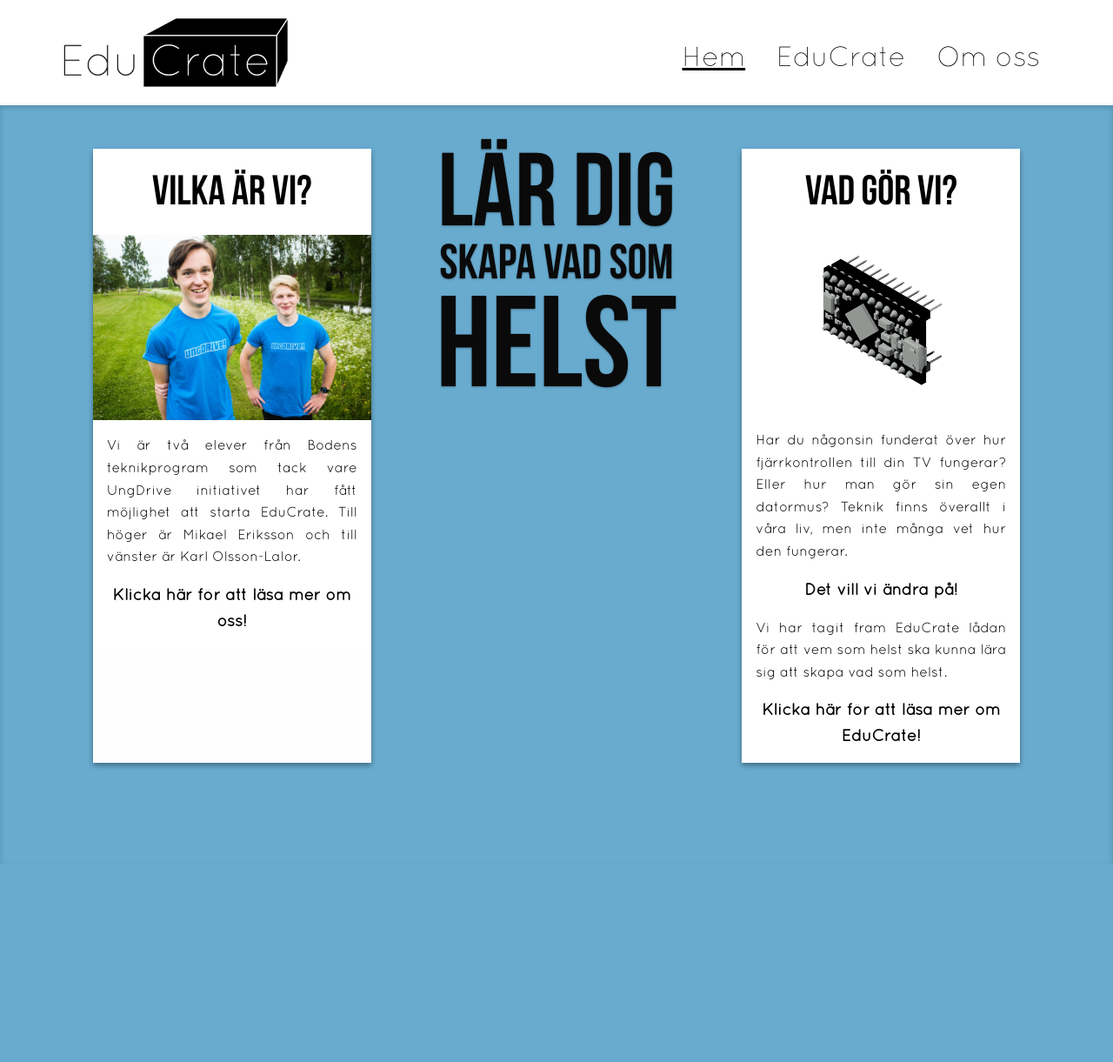
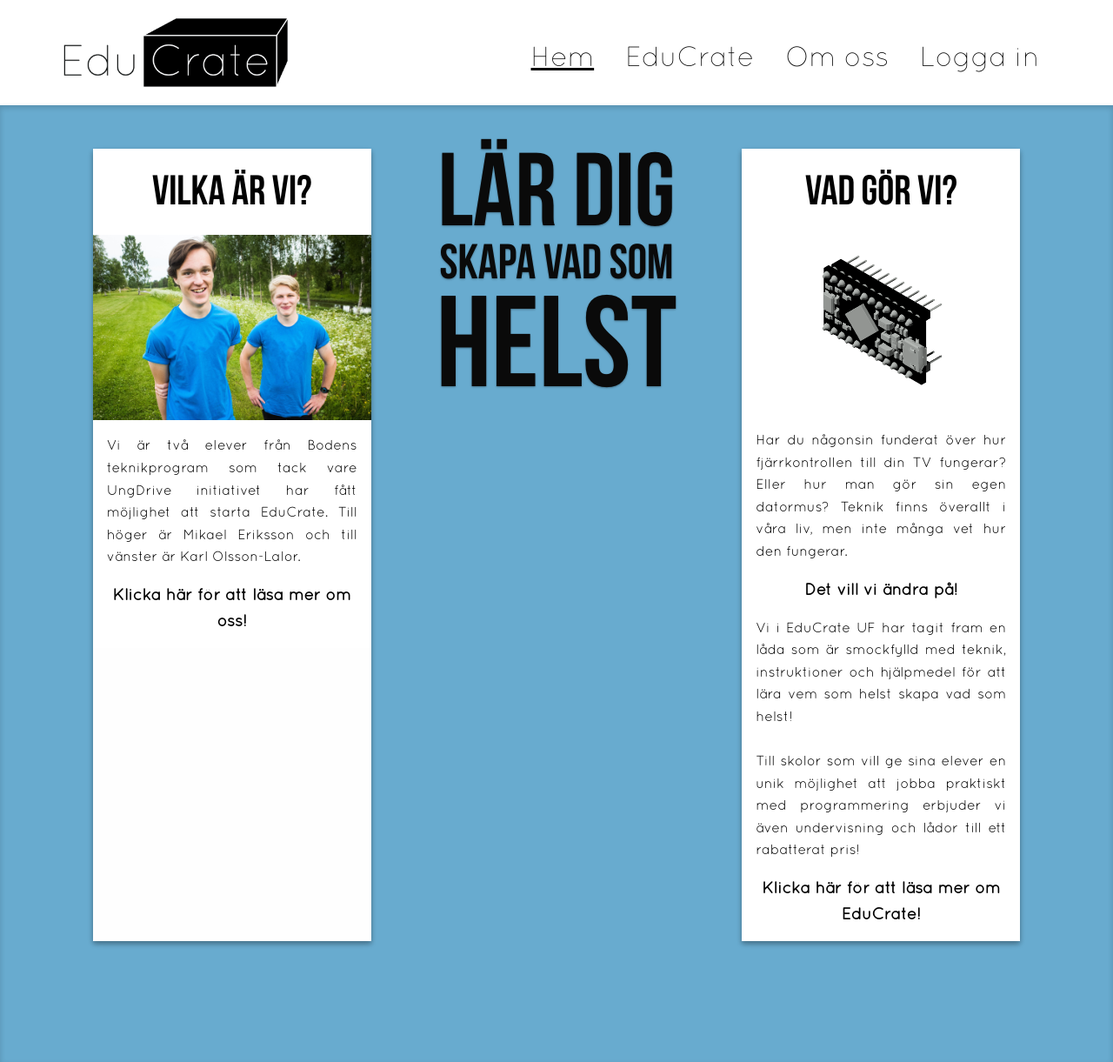
Before and after one commit to exengo/EduCrate, a PHP site: page / in a window 1280 px wide. Shown: the whole page at 87% size. Before the commit the page ends 993 px from the top, so only its background shows below. Run offline with PHP 8.4, Linux system fonts and the light colour scheme.

Commit message:
Missing files and changes

```diff
--- a/css/app.css
+++ b/css/app.css
@@ -94,12 +94,12 @@
     position: fixed;
     bottom: 0;
 }
-#pages-nav button {
+#pages-nav a {
     text-align: center;
     border: 1px solid black;
     font-size: 12pt;
     border-radius: 0;
-    height: 40px;
+    height: 80px;
     background-color: white;
 }
 #mobileheading, #desktopheading h1 {
@@ -194,6 +194,17 @@
 }
 
 
+#login_id {
+    text-align: center;
+    width: 60%;
+    margin-left: 10%;
+    font-size: 18pt;
+}
+
+#login_error {
+    text-align: center;
+    display: none;
+}
 
 .swipe {
     overflow: hidden;
--- a/index.php
+++ b/index.html
@@ -7,6 +7,7 @@
     <title>EduCrate - Lär dig skapa vad som helst</title>
     <link rel="shortcut icon" type="image/png" href="assets/img/favicon.png">
     <link rel="stylesheet" href="css/foundation.min.css"/>
+    <link rel="stylesheet" href="css/app.css"/>
 </head>
 <body>
 <header>
@@ -19,9 +20,10 @@
         </div>
         <nav class="shrink columns align-self-middle">
             <ul class="menu" id="menu">
-                <li><a onclick="mySwipe.slide(0, 400)" id="link1">Hem</a></li>
-                <li><a onclick="mySwipe.slide(1, 400)" id="link2">EduCrate</a></li>
-                <li><a onclick="mySwipe.slide(2, 400)" id="link3">Om oss</a></li>
+                <li><a href="javascript:mySwipe.slide(0, 400)" id="link1">Hem</a></li>
+                <li><a href="javascript:mySwipe.slide(1, 400)" id="link2">EduCrate</a></li>
+                <li><a href="javascript:mySwipe.slide(2, 400)" id="link3">Om oss</a></li>
+                <li><a href="javascript:mySwipe.slide(3, 400)" id="link4">Logga in</a></li>
             </ul>
         </nav>
     </div>
@@ -38,21 +40,22 @@
                     </div>
                     <div class="row small-10 align-spaced medium-unstack" id="mobilecards">
                         <div class="card medium-5 columns">
-                            <a onclick="mySwipe.slide(2, 400)">
+                            <a href="javascript:mySwipe.slide(2, 400)">
                                 <div class="card-divider">
                                     <h1>Vilka är vi?</h1>
                                 </div>
                                 <img src="assets/img/educrate05-compressor.jpg">
                                 <div class="card-section">
                                     <p>Vi är två elever från Bodens teknikprogram som tack vare UngDrive
-                                        initiativet har fått möjlighet att starta EduCrate. Till höger är Mikael
+                                        initiativet har fått möjlighet att starta EduCrate som vi nu driver vidare som
+                                        undomgsföretaget Educrate UF. Till höger är Mikael
                                         Eriksson och till vänster är Karl Olsson-Lalor.</p>
                                     <p class="highlighttext"><b>Klicka här för att läsa mer om oss!</b></p>
                                 </div>
                             </a>
                         </div>
                         <div class="card medium-5 columns">
-                            <a onclick="mySwipe.slide(1, 400)">
+                            <a href="javascript:mySwipe.slide(1, 400)">
                                 <div class="card-divider">
                                     <h1>Vad gör vi?</h1>
                                 </div>
@@ -61,8 +64,14 @@
                                     <p>Har du någonsin funderat över hur fjärrkontrollen till din TV fungerar? Eller
                                         hur man gör sin egen datormus? Teknik finns överallt i våra liv, men inte
                                         många vet hur den fungerar.</p>
-                                    <p class="highlighttext"><b>Det vill vi ändra på!</b></p><p>Vi har tagit fram EduCrate
-                                        lådan för att vem som helst ska kunna lära sig att skapa vad som helst.</p>
+                                    <p class="highlighttext"><b>Det vill vi ändra på!</b></p>
+                                    <p>
+                                        Vi i EduCrate UF har tagit fram en låda som är smockfylld med teknik,
+                                        instruktioner och hjälpmedel för att lära vem som helst skapa vad som helst!
+                                        <br><br>
+                                        Till skolor som vill ge sina elever en unik möjlighet att jobba praktiskt med
+                                        programmering erbjuder vi även undervisning och lådor till ett rabatterat pris!
+                                    </p>
                                     <p class="highlighttext"><b>Klicka här för att läsa mer om EduCrate!</b></p>
                                 </div>
                             </a>
@@ -71,7 +80,7 @@
                 </div>
                 <div class="show-for-medium hide-for-small hide-for-portrait row align-center medium-12 desktopcards">
                     <div class="card medium-3 columns">
-                        <a onclick="mySwipe.slide(2, 400)">
+                        <a href="javascript:mySwipe.slide(2, 400)">
                             <div class="card-divider">
                                 <h1>Vilka är vi?</h1>
                             </div>
@@ -90,7 +99,7 @@
                         <h1 id="line3">HELST</h1>
                     </div>
                     <div class="card medium-3 columns">
-                        <a onclick="mySwipe.slide(1, 400)">
+                        <a href="javascript:mySwipe.slide(1, 400)">
                             <div class="card-divider">
                                 <h1>Vad gör vi?</h1>
                             </div>
@@ -99,8 +108,12 @@
                                 <p>Har du någonsin funderat över hur fjärrkontrollen till din TV fungerar? Eller hur
                                     man gör sin egen datormus? Teknik finns överallt i våra liv, men inte många vet
                                     hur den fungerar. </p>
-                                <p class="highlighttext"><b>Det vill vi ändra på!</b></p><p>Vi har tagit fram EduCrate
-                                    lådan för att vem som helst ska kunna lära sig att skapa vad som helst.</p>
+                                <p class="highlighttext"><b>Det vill vi ändra på!</b></p>
+                                <p>Vi i EduCrate UF har tagit fram en låda som är smockfylld med teknik,
+                                    instruktioner och hjälpmedel för att lära vem som helst skapa vad som helst!
+                                   <br><br>
+                                    Till skolor som vill ge sina elever en unik möjlighet att jobba praktiskt med
+                                    programmering erbjuder vi även undervisning och lådor till ett rabatterat pris!</p>
                                 <p class="highlighttext"><b>Klicka här för att läsa mer om EduCrate!</b></p>
                             </div>
                         </a>
@@ -132,29 +145,19 @@
                             i lådan är tillexempel att bygga sin egna TV fjärrkontroll.</p>
                     </div>
                 </div>
-                <div class="card small-10 medium-10 large-3 columns desktopcards">
-                    <div class="card-divider">
-                        <h1>Kommer snart!</h1>
-                    </div>
-                    <img src="assets/img/email.png" class="cardicon">
-                    <div class="card-section">
-                        <p>Vi håller just nu på att utveckla EduCrate lådan och hoppas att den kommer att vara klar
-                            inom kort! Under tiden kan ni anmäla intresse genom att skriva in er email adress här:</p>
-                        <form class="input-group">
-                            <input placeholder="Mail adress" class="input-group-field" type="email" id="emailinput" name="email">
-                            <div class="input-group-button">
-                                <input type="button" class="button" onclick="get_mail();" value="Skicka">
-                            </div>
-                        </form>
-                        <div class="callout small alert" id="mailfail">
-                            <p>Ogiltig email adress. Försök igen.</p>
+                <div class="row small-12 columns">
+                    <div class="card small-10 medium-10 large-8 columns small-offset-1 large-offset-2 desktopcards">
+                        <div class="card-divider">
+                            <h1>Köp din låda idag!</h1>
                         </div>
-                        <div class="callout small success" id="mailsuccess">
-                            <p>Du kommer nu få mail när lådan släpps!</p>
+                        <div class="card-section">
+                            <p>
+                                För att beställa din helt egna EduCrate-låda skicka ett mejl till support@educrate.se för
+                                mer information om bland annat hur lång tid det kommer att ta tills den levereras.
+                                Leveranstiden är generellt sätt 3-5 arbetsdagar men på grund av den höga efterfrågan på
+                                våra lådor kan den öka till uppemot 2 månader i väldigt sällsynta fall.
+                            </p>
                         </div>
-                        <p>Vi kommer att kontakta er när lådan blir tillgänglig. Till en början kommer det endast
-                            finnas ett begränsat antal lådor som i första hand kommer att säljas till de som anmält
-                            intresse.</p>
                     </div>
                 </div>
             </div>
@@ -172,13 +175,15 @@
                                 kunskaper av att göra egna hemsidor och programmeringsprojekt, det är bland det
                                 roligaste jag vet. Därför vill jag att fler ska kunna prova på att själva bygga med
                                 elektronik och att programmera. Det var från det som jag fick idéen att göra EduCrate
-                                lådan.<br><br>Tyvärr är jag näst intill rikskass när det kommer till att göra illustrationer,
+                                lådan.
+                                <br><br>
+                                Tyvärr är jag näst intill rikskass när det kommer till att göra illustrationer,
                                 bilder och dylikt. Därför frågade jag min gode vän Karl om han ville hjälpa till med
                                 att starta detta företag. Efter mycket planering, förberedelser och finslipning av
                                 detaljer står vi nu här idag, snart redo att lansera EduCrate lådan som vi har jobbat
                                 hårt med.
                                 <br><br>
-                                Jag kan nås på mikael.eriksson@educrate.win
+                                Jag kan nås på mikael.eriksson@educrate.se
                             </p>
                         </div>
                     </div>
@@ -195,7 +200,9 @@
                                 bli rik. Planen var att gå teknik läsa någon fysikkurs och lösa något svårt problem som
                                 till exempel millenieproblemen eller något liknande. När jag senare började på teknikprogrammet
                                 i Boden och läste lite matematik, fysik och andra ämnen insåg jag att dessa problem
-                                var olösta av en anledning.<br><br>Jag kände att jag antingen skulle behöva ägna hela livet åt
+                                var olösta av en anledning.
+                                <br><br>
+                                Jag kände att jag antingen skulle behöva ägna hela livet åt
                                 problemen eller bara göra något helt annat. Detta ledde till att jag helt bytte plan
                                 till att satsa riktigt ordentligt på de UF företag vi skulle starta nästa år och i
                                 samband med detta kom Mikael till mig med en bra idé om vad vi skulle kunna göra.
@@ -204,17 +211,38 @@
                                 och hoppas att vi ska vara det du behöver för att lära dig skapa vad som helst från
                                 ingenting.
                                 <br><br>
-                                Jag kan nås på karl.olsson-lalor@educrate.win
+                                Jag kan nås på karl.olsson-lalor@educrate.se
                             </p>
+                        </div>
+                    </div>
+                </div>
+            </div>
+            <div class="page row small-12 align-center" id="login">
+                <div class="row card small-8 medium-4 columns align-center desktopcards" id="login_card">
+                    <div class="card-divider">
+                        <h1>Logga in</h1>
+                    </div>
+                    <div class="small-12 columns card-sectiond">
+                        <p>Om du redan har köpt en låda och vill komma åt instruktionerna kan du logga in här med koden
+                        som följde med i din låda.</p>
+                        <form class="input-group">
+                            <label for="login_id"></label><input type="number" name="login_id" id="login_id">
+                            <div class="input-group-button">
+                                <input type="button" class="button" onclick="login();" value="Logga in">
+                            </div>
+                        </form>
+                        <div class="callout alert" id="login_error">
+                            <h3>Felaktig kod. Försök igen.</h3>
                         </div>
                     </div>
                 </div>
             </div>
         </div>
         <nav class="row show-for-small-only" id="pages-nav">
-            <button class="small-4 columns" onclick="mySwipe.slide(0, 400)" id="button1">Hem</button>
-            <button class="small-4 columns" onclick="mySwipe.slide(1, 400)" id="button2">EduCrate</button>
-            <button class="small-4 columns" onclick="mySwipe.slide(2, 400)" id="button3">Om oss</button>
+            <a class="small-3 columns" href="javascript:mySwipe.slide(0, 400)" id="button1">Hem</a>
+            <a class="small-3 columns" href="javascript:mySwipe.slide(1, 400)" id="button2">EduCrate</a>
+            <a class="small-3 columns" href="javascript:mySwipe.slide(2, 400)" id="button3">Om oss</a>
+            <a class="small-3 columns" href="javascript:mySwipe.slide(3, 400)" id="button4">Logga in</a>
         </nav>
     </div>
 </main>
@@ -224,12 +252,12 @@
 <script type="application/ld+json">
 {
   "@type": "ItemList",
-  "url": "https://educrate.win",
+  "url": "https://educrate.se",
   "numberOfItems": "1",
   "itemListElement": [{
       "@type": "Product",
       "image": "https://educrate.win/assets/img/Arduino-Temp0001.png",
-      "url": "https://educrate.win",
+      "url": "https://educrate.se",
       "name": "EduCrate"
     }]
 }
--- a/js/app.js
+++ b/js/app.js
@@ -2,12 +2,17 @@
     let setup = $("#button1");
     setup.css("background-color", "black");
     setup.css("color", "white");
+    for(let i = 2; i < 5; i++){
+        let unactive = $(`#button${i}`);
+        unactive.css("background-color", "white");
+        unactive.css("color", "black");
+    }
     $("#link1").css("text-decoration", "underline");
     window.mySwipe = Swipe(document.getElementById('slider'), {
         auto: 0,
         continuous: false,
         callback: function (index) {
-            for(let i = 1; i < 4; i++){
+            for(let i = 1; i < 5; i++){
                 if(i !== index+1){
                     let unactive = $(`#button${i}`);
                     unactive.css("background-color", "white");
@@ -28,20 +33,18 @@
     });
 });
 
-function get_mail() {
-    $("#mailsuccess").css("display", "none");
-    $("#mailfail").css("display", "none");
-    let mail = $("#emailinput").val();
+function login() {
+    let code = $("#login_id").val();
     $.ajax({
-        url: "get_mail.php",
+        url: "login.php",
         type: "POST",
-        data: {mail: mail},
+        data: {login: code},
         cache: false,
         success: function (response) {
             if(response) {
-                $("#mailsuccess").css("display", "block")
+                $("#login_error").css("display", "none")
             } else {
-                $("#mailfail").css("display", "block")
+                $("#login_error").css("display", "block")
             }
         }
     });
```
Also changed, not shown: instruktioner.html (added, +10 -0 lines), login.php (added, +18 -0 lines), assets/img/educrate05-compressor.jpg.
